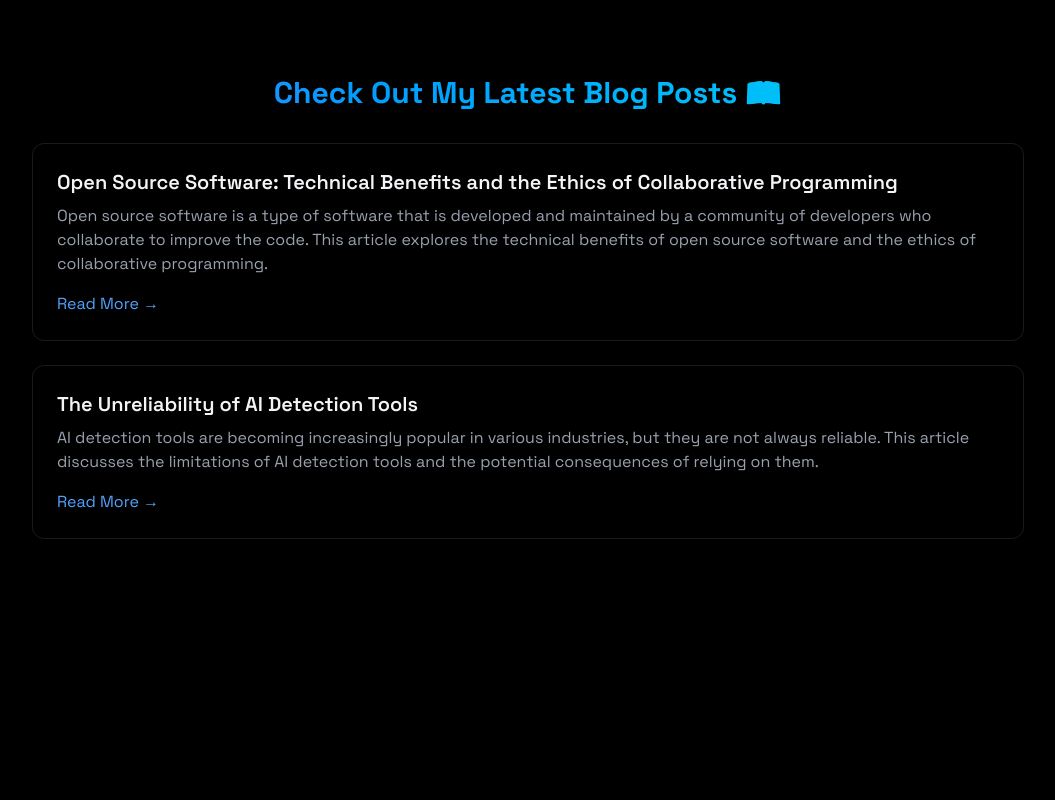
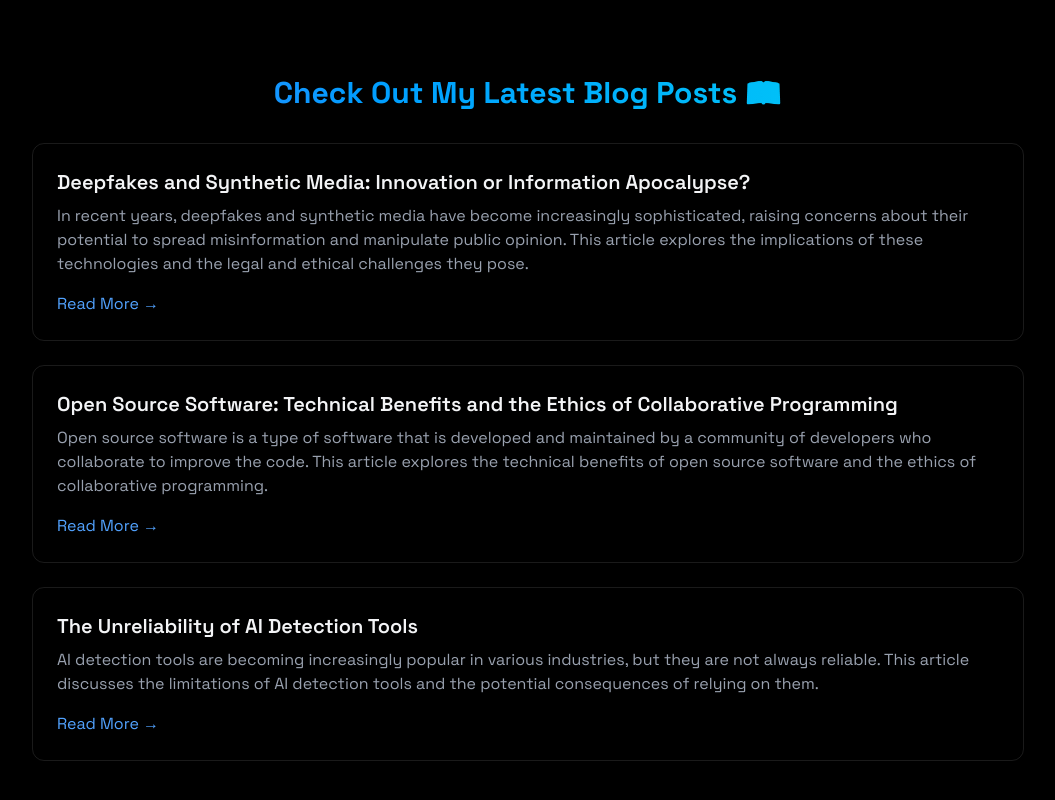
Before and after one commit to minhphung152/portfolio, a React (Vite) app: page / in a window 1280 px wide. Shown: the part 2891-3691 px from the top of the page, without its empty margins (112-1167 px from the left). Built offline with nearby package versions, Linux system fonts and the light colour scheme.

Commit message:
Add blog

```diff
--- a/src/components/sections/Blog.jsx
+++ b/src/components/sections/Blog.jsx
@@ -2,6 +2,11 @@ import { RevealOnScroll } from '../RevealOnScroll';
 
 export const Blog = () => {
     const blogPosts = [
+        {
+            title: "Deepfakes and Synthetic Media: Innovation or Information Apocalypse?",
+            description: "In recent years, deepfakes and synthetic media have become increasingly sophisticated, raising concerns about their potential to spread misinformation and manipulate public opinion. This article explores the implications of these technologies and the legal and ethical challenges they pose.",
+            link: "https://medium.com/@pvminh1502/deepfakes-and-synthetic-media-innovation-or-information-apocalypse-c61a03d6f269",
+        },
         {
             title: "Open Source Software: Technical Benefits and the Ethics of Collaborative Programming",
             description: "Open source software is a type of software that is developed and maintained by a community of developers who collaborate to improve the code. This article explores the technical benefits of open source software and the ethics of collaborative programming.",
@@ -11,7 +16,7 @@ export const Blog = () => {
             title: "The Unreliability of AI Detection Tools",
             description: "AI detection tools are becoming increasingly popular in various industries, but they are not always reliable. This article discusses the limitations of AI detection tools and the potential consequences of relying on them.",
             link: "https://problem-with-ai.blogspot.com/2025/03/the-unreliability-of-ai-detection-tools.html",
-        }
+        },
     ];
 
     return (
```
